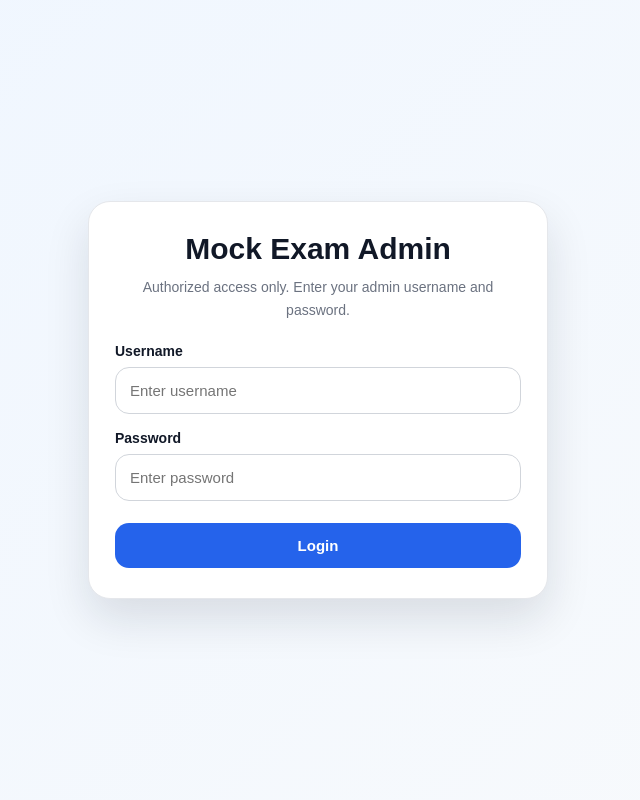
After one commit to KennyRichard-TechMaster/Mock_Exams, a Flask app: page /login in a window 1280 px wide. The commit adds this page. Shown: the whole page, without its empty margins (322-962 px from the left). Run offline with Flask 3, Linux system fonts and the light colour scheme.

Commit message:
i added security

```diff
--- a/app.py
+++ b/app.py
@@ -1,13 +1,33 @@
-from flask import Flask, render_template, request, jsonify
+from flask import Flask, render_template, request, jsonify, session, redirect, url_for
 import sqlite3
+from functools import wraps
 
 app = Flask(__name__)
+app.secret_key = "kenny_secure_key_1234richard_change_this_later"
 
 
 def get_db():
     conn = sqlite3.connect("database.db")
     conn.row_factory = sqlite3.Row
     return conn
+
+
+def admin_required(view_func):
+    @wraps(view_func)
+    def wrapped_view(*args, **kwargs):
+        if not session.get("admin_logged_in"):
+            return redirect(url_for("login"))
+        return view_func(*args, **kwargs)
+    return wrapped_view
+
+
+def admin_api_required(view_func):
+    @wraps(view_func)
+    def wrapped_view(*args, **kwargs):
+        if not session.get("admin_logged_in"):
+            return jsonify({"message": "Unauthorized access."}), 401
+        return view_func(*args, **kwargs)
+    return wrapped_view
 
 
 def setup_database():
@@ -82,9 +102,38 @@ def home():
     return render_template("index.html")
 
 
+@app.route("/login", methods=["GET", "POST"])
+def login():
+    if session.get("admin_logged_in"):
+        return redirect(url_for("admin"))
+
+    error_message = ""
+
+    if request.method == "POST":
+        username = request.form.get("username", "").strip()
+        password = request.form.get("password", "").strip()
+
+        if username == "Kenny" and password == "1234richard":
+            session["admin_logged_in"] = True
+            session["admin_username"] = username
+            return redirect(url_for("admin"))
+        else:
+            error_message = "Invalid username or password."
+
+    return render_template("login.html", error_message=error_message)
+
+
+@app.route("/logout")
+def logout():
+    session.pop("admin_logged_in", None)
+    session.pop("admin_username", None)
+    return redirect(url_for("login"))
+
+
 @app.route("/admin")
+@admin_required
 def admin():
-    return render_template("admin.html")
+    return render_template("admin.html", admin_username=session.get("admin_username", "Admin"))
 
 
 @app.route("/get_subjects")
@@ -103,6 +152,7 @@ def get_subjects():
 
 
 @app.route("/update_subject_name", methods=["POST"])
+@admin_api_required
 def update_subject_name():
     data = request.json
     subject_id = data.get("subject_id")
@@ -145,6 +195,7 @@ def save_student():
 
 
 @app.route("/save_question", methods=["POST"])
+@admin_api_required
 def save_question():
     data = request.json
 
@@ -197,6 +248,7 @@ def save_question():
 
 
 @app.route("/clear_question", methods=["POST"])
+@admin_api_required
 def clear_question():
     data = request.json
     subject_id = data.get("subject_id")
@@ -311,6 +363,7 @@ def submit_exam():
 
 
 @app.route("/get_student_report")
+@admin_api_required
 def get_student_report():
     conn = get_db()
     cursor = conn.cursor()
--- a/static/style.css
+++ b/static/style.css
@@ -507,3 +507,107 @@ body {
     padding: 14px 20px;
   }
 }
+/* LOGIN PAGE */
+.login-body {
+  min-height: 100vh;
+  margin: 0;
+  font-family: Arial, sans-serif;
+  background: linear-gradient(135deg, #eff6ff, #f8fafc);
+  display: flex;
+  align-items: center;
+  justify-content: center;
+  padding: 24px;
+}
+
+.login-page-wrap {
+  width: 100%;
+  max-width: 460px;
+}
+
+.login-card {
+  background: #ffffff;
+  border-radius: 22px;
+  padding: 30px 26px;
+  box-shadow: 0 20px 45px rgba(15, 23, 42, 0.12);
+  border: 1px solid #e5e7eb;
+}
+
+.login-brand-top {
+  text-align: center;
+  margin-bottom: 22px;
+}
+
+.login-brand-top h1 {
+  margin: 0 0 10px;
+  font-size: 30px;
+  color: #111827;
+}
+
+.login-brand-top p {
+  margin: 0;
+  color: #6b7280;
+  line-height: 1.6;
+  font-size: 14px;
+}
+
+.login-error-message {
+  background: #fef2f2;
+  color: #b91c1c;
+  border: 1px solid #fecaca;
+  border-radius: 12px;
+  padding: 12px 14px;
+  margin-bottom: 18px;
+  font-size: 14px;
+  font-weight: 700;
+}
+
+.login-form {
+  display: flex;
+  flex-direction: column;
+  gap: 16px;
+}
+
+.login-form-group {
+  display: flex;
+  flex-direction: column;
+  gap: 8px;
+}
+
+.login-form-group label {
+  font-size: 14px;
+  font-weight: 700;
+  color: #111827;
+}
+
+.login-form-group input {
+  width: 100%;
+  border: 1px solid #d1d5db;
+  border-radius: 14px;
+  padding: 14px 14px;
+  font-size: 15px;
+  outline: none;
+  background: #ffffff;
+  transition: 0.2s ease;
+}
+
+.login-form-group input:focus {
+  border-color: #2563eb;
+  box-shadow: 0 0 0 4px rgba(37, 99, 235, 0.08);
+}
+
+.login-submit-btn {
+  border: none;
+  border-radius: 14px;
+  background: #2563eb;
+  color: #ffffff;
+  padding: 14px 16px;
+  font-size: 15px;
+  font-weight: 700;
+  cursor: pointer;
+  transition: 0.2s ease;
+  margin-top: 6px;
+}
+
+.login-submit-btn:hover {
+  background: #1d4ed8;
+}
--- /dev/null
+++ b/templates/login.html
@@ -0,0 +1,49 @@
+<!doctype html>
+<html lang="en">
+  <head>
+    <meta charset="UTF-8" />
+    <meta name="viewport" content="width=device-width, initial-scale=1.0" />
+    <title>Admin Login</title>
+    <link rel="stylesheet" href="/static/style.css" />
+  </head>
+  <body class="login-body">
+    <div class="login-page-wrap">
+      <div class="login-card">
+        <div class="login-brand-top">
+          <h1>Mock Exam Admin</h1>
+          <p>Authorized access only. Enter your admin username and password.</p>
+        </div>
+
+        {% if error_message %}
+        <div class="login-error-message">{{ error_message }}</div>
+        {% endif %}
+
+        <form method="POST" class="login-form">
+          <div class="login-form-group">
+            <label for="username">Username</label>
+            <input
+              type="text"
+              id="username"
+              name="username"
+              placeholder="Enter username"
+              required
+            />
+          </div>
+
+          <div class="login-form-group">
+            <label for="password">Password</label>
+            <input
+              type="password"
+              id="password"
+              name="password"
+              placeholder="Enter password"
+              required
+            />
+          </div>
+
+          <button type="submit" class="login-submit-btn">Login</button>
+        </form>
+      </div>
+    </div>
+  </body>
+</html>
```
